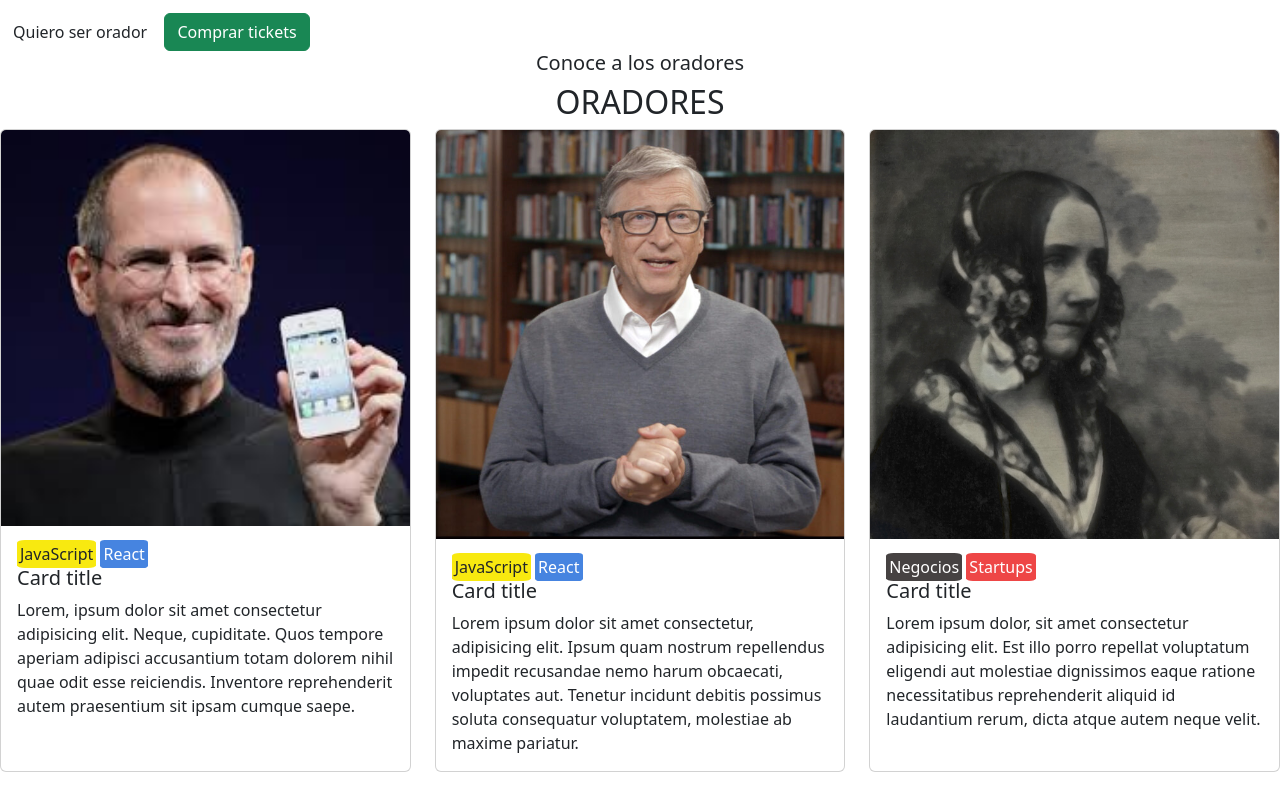
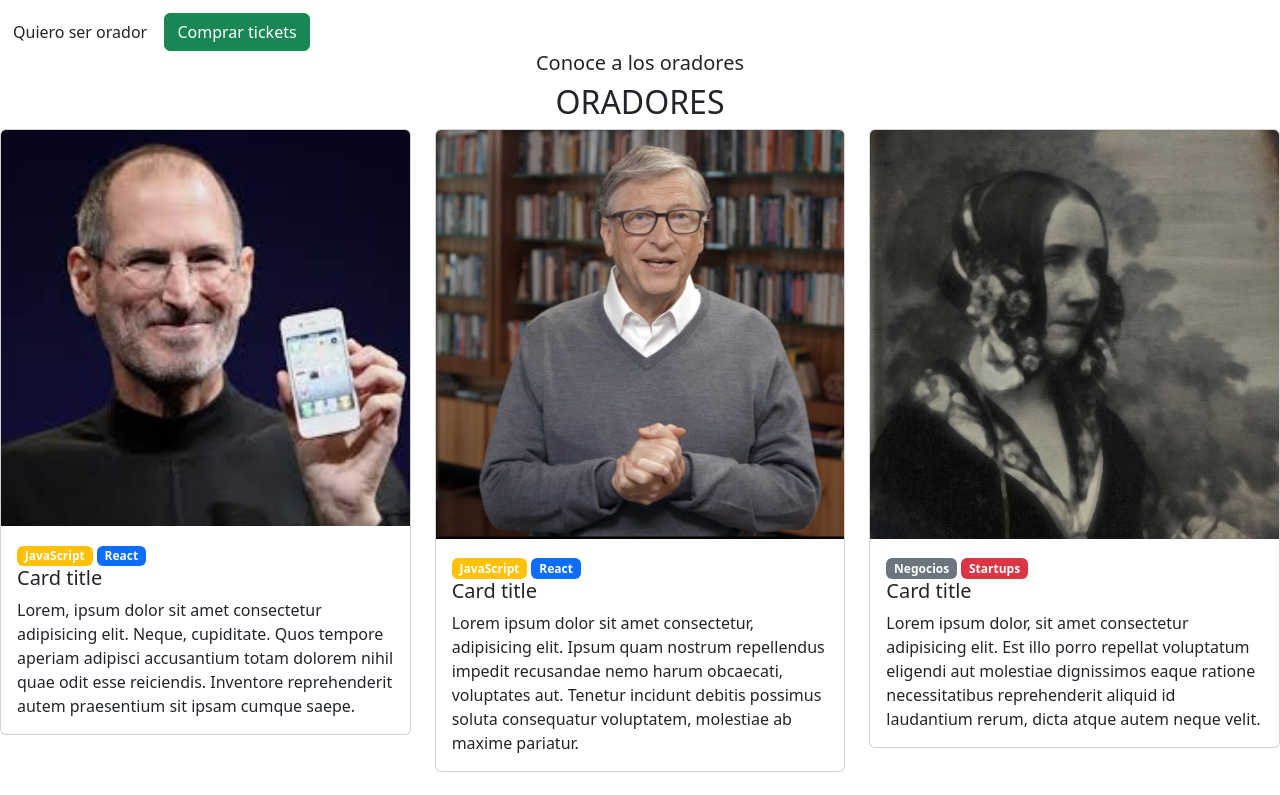
Before and after one commit to Marito048/TPBootstrapCodoACodo, a plain HTML site: page index.html in a window 1280 px wide. Shown: the part 1123-1918 px from the top of the page. Drawn offline with nearby package versions, Linux system fonts and the light colour scheme.

Commit message:
ultimando detalles

```diff
--- a/index.html
+++ b/index.html
@@ -42,7 +42,8 @@
                 <a class="nav-link active" href="#">Conviertete en orador</a>
               </li>
               <li class="nav-item ">
-                <a class="nav-link active" href="#">Comprar tickets</a>
+                <button type="button" class="btn btn-outline-success">Comprar tickets</button>
+                <!-- <a class="nav-link active" href="#">Comprar tickets</a> -->
               </li>
             </ul>
             <!-- <form class="d-flex">
@@ -56,8 +57,10 @@
 
 
       <div>
-        <img src="./img/ba1.jpg" id="content_div_one_photo" class="img-fluid card-img" alt="...">
-        <div class="card-title">
+        <div>
+          <img src="./img/ba1.jpg" id="content_div_one_photo" class="img-fluid card-img" alt="...">
+        </div>
+        <div class="card-title ">
           <h3>Titulo</h3>
           <p>Lorem ipsum dolor sit amet consectetur adipisicing elit. Obcaecati soluta debitis fugiat eveniet rem iste, nisi aliquid tempora velit at? Blanditiis possimus totam quae est enim voluptatibus nam temporibus ab.</p>
           <button type="button" class="   btn btn-outline-ligth">Quiero ser orador</button>
@@ -72,10 +75,13 @@
     </div>
     <div class=" row row-cols-1 row-cols-md-3 g-4">
       <div class="col">
-        <div class="card h-100">
-          <img src="./img/steve.jpg" class="card-img-top" alt="...">
+        <div class="card  ">
+          <img src="./img/steve.jpg" class=" card-img-top" alt="...">
+
           <div class="card-body">
-            <a id="javascript">JavaScript</a> <a id="react">React</a>
+            <a href="#"><span class="badge bg-warning">JavaScript</span></a>
+            <a href="#"><span class="badge bg-primary">React</span></a>
+
             <h5 class="card-title">Card title</h5>
             <p class="card-text">Lorem, ipsum dolor sit amet consectetur adipisicing elit. Neque, cupiditate. Quos tempore aperiam adipisci accusantium totam dolorem nihil quae odit esse reiciendis. Inventore reprehenderit autem praesentium sit ipsam cumque saepe.</p>
           </div>
@@ -83,10 +89,12 @@
         </div>
       </div>
       <div class="col">
-        <div class="card h-100 ">
+        <div class="card  ">
           <img src="./img/bill.jpg" class="card-img-top" alt="...">
           <div class="card-body">
-            <a id="javascript">JavaScript</a> <a id="react">React</a>
+            <a href="#"><span class="badge bg-warning">JavaScript</span></a>
+            <a href="#"><span class="badge bg-primary">React</span></a>
+            <span class="badge badge-pill badge-warning">React</span>
             <h5 class="card-title">Card title</h5>
             <p class="card-text">Lorem ipsum dolor sit amet consectetur, adipisicing elit. Ipsum quam nostrum repellendus impedit recusandae nemo harum obcaecati, voluptates aut. Tenetur incidunt debitis possimus soluta consequatur voluptatem, molestiae ab maxime pariatur.</p>
           </div>
@@ -94,10 +102,11 @@
         </div>
       </div>
       <div class="col">
-        <div class="card h-100 ">
+        <div class="card ">
           <img src="./img/ada.jpeg" class="card-img-top" alt="...">
           <div class="card-body">
-            <a id="negocios">Negocios</a> <a id="startups">Startups</a>
+            <a href="#"><span class="badge bg-secondary">Negocios</span></a>
+            <a href="#"><span class="badge bg-danger">Startups</span></a>
             <h5 class="card-title">Card title</h5>
             <p class="card-text">Lorem ipsum dolor, sit amet consectetur adipisicing elit. Est illo porro repellat voluptatum eligendi aut molestiae dignissimos eaque ratione necessitatibus reprehenderit aliquid id laudantium rerum, dicta atque autem neque velit.</p>
           </div>
@@ -183,7 +192,7 @@
 
 
     </footer>
-
+    <a href="#" class="badge badge-warning">JavaScript</a>
     <script src="https://cdn.jsdelivr.net/npm/bootstrap@5.2.1/dist/js/bootstrap.bundle.min.js" integrity="sha384-u1OknCvxWvY5kfmNBILK2hRnQC3Pr17a+RTT6rIHI7NnikvbZlHgTPOOmMi466C8" crossorigin="anonymous"></script>
 </body>
 </html>
--- a/styles.css
+++ b/styles.css
@@ -11,39 +11,6 @@
 }
 .comprar {
     color:rgb(29, 202, 29)
-}
-
-#javascript{
-    margin: 0px;
-    padding: 3px;;
-    background-color: rgb(248, 233, 16);
-    border-radius: 10%;
-
-}
-
-#react{
-    margin: 0px;
-    padding: 3px;;
-    background-color: rgb(70, 132, 224);
-    border-radius: 10%;
-    color:white
-
-}
-#negocios{
-    margin: 0px;
-    padding: 3px;;
-    background-color: rgb(70, 66, 66);
-    border-radius: 10%;
-    color:white;
-
-}
-#startups{
-    margin: 0px;
-    padding: 3px;;
-    background-color: rgb(238, 70, 70);
-    border-radius: 10%;
-    color:white;
-
 }
 
 .bsastext {
```
Also changed, not shown: indexTest.html (added, +21 -0 lines).
